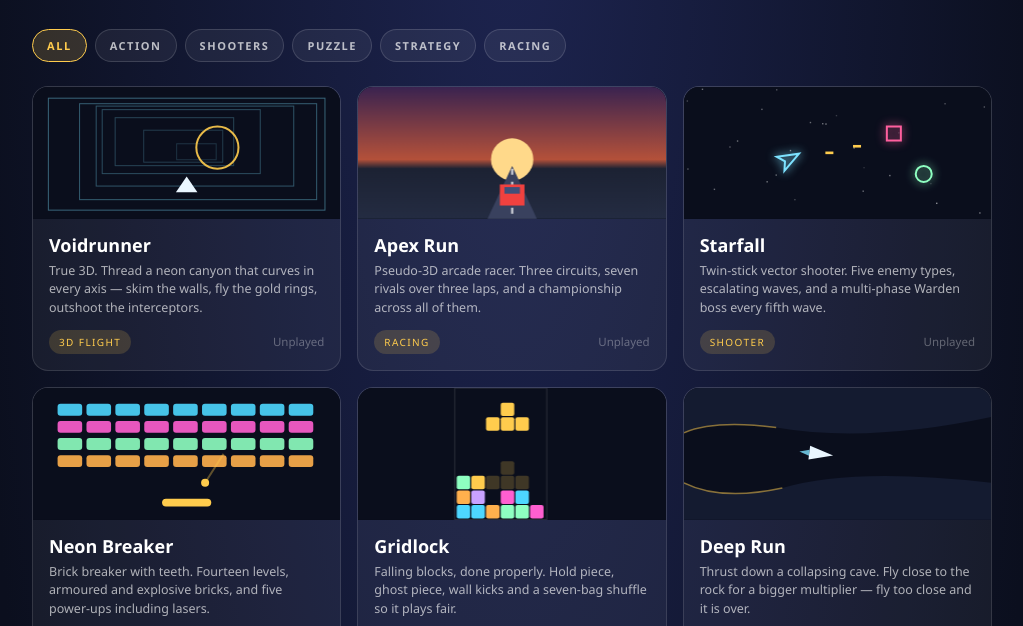
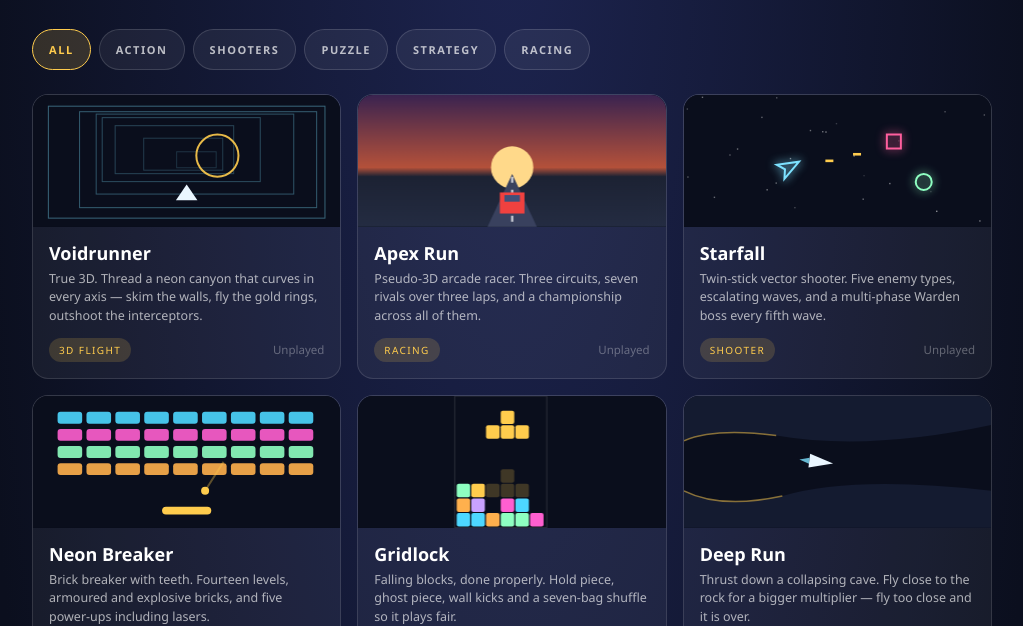
Before and after one commit to gucciko82-sys/overclock-arcade, a plain HTML site: page index.html in a window 1280 px wide. Shown: the part 174-800 px from the top of the page, without its empty margins (128-1151 px from the left). Drawn offline with Linux system fonts and the light colour scheme.

Commit message:
Sync: chip tap targets
Co-Authored-By: Claude Fable 5 <noreply@anthropic.com>

```diff
--- a/index.html
+++ b/index.html
@@ -38,7 +38,7 @@
   }
   .chip {
     font: inherit; font-size: 11px; font-weight: 700; letter-spacing: 0.14em; text-transform: uppercase;
-    padding: 8px 14px; border-radius: 999px; cursor: pointer;
+    padding: 12px 16px; border-radius: 999px; cursor: pointer; min-height: 40px;
     background: rgba(255,255,255,0.06); color: rgba(255,255,255,0.7);
     border: 1px solid rgba(255,255,255,0.14);
   }
```
